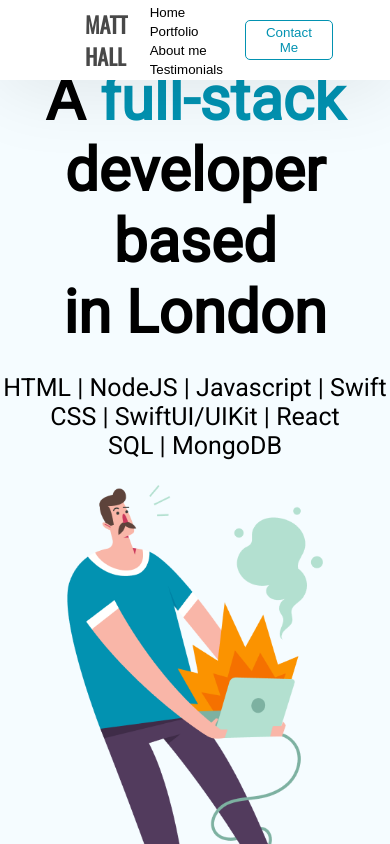
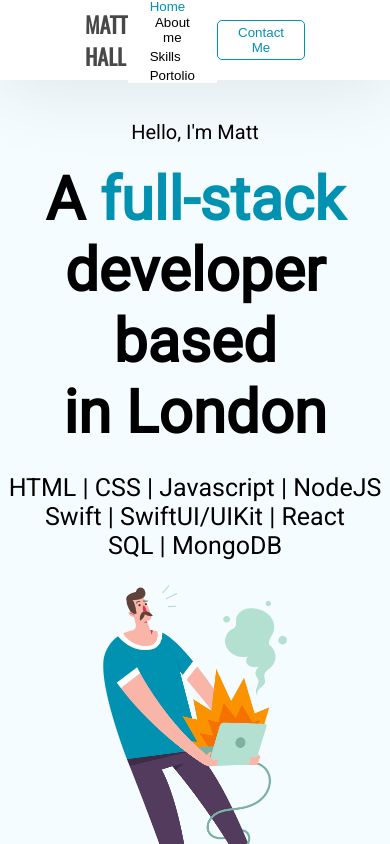
Before and after one commit to mhallrp/TechPortfolio-old, a React (Create React App) app: page / in a window 390 px wide. Shown: the top 844 px of the page. Built offline with nearby package versions, Linux system fonts and the light colour scheme.

Commit message:
top section responsive design

```diff
--- a/src/components/navBar/navBar.jsx
+++ b/src/components/navBar/navBar.jsx
@@ -1,44 +1,57 @@
-import React, { useEffect } from "react";
-import Styles from './styles.module.css'
+import React, { useEffect, useState } from "react";
+import Styles from './styles.module.css';
 
 function NavBar() {
+    const [navbarHeight, setNavbarHeight] = useState(80);
 
-    const sum = () => {
-       return 1 + 1
-    }
+    const [activeSection, setActiveSection] = useState(0);
 
-    console.log(sum())
-
-    useEffect( () => {
+    useEffect(() => {
         const handleScroll = () => {
             const scrollY = window.scrollY;
-            const navbarHeight = Math.max(60, 80 - scrollY / 3); // Calculate the new height
-            document.documentElement.style.setProperty('--nav-bar-height', `${navbarHeight}px`);
+            const halfViewportHeight = window.innerHeight / 2;
+
+            // Determine the active section based on scroll position
+            if (scrollY <= halfViewportHeight) {
+                setActiveSection(0); // Assuming "Portfolio" is the second button
+            } else if  (scrollY <= halfViewportHeight + 1000){
+                setActiveSection(1); // Back to "Home"
+            } else if  (scrollY <= halfViewportHeight + 2000){
+                setActiveSection(2); // Back to "Home"
+            } else if  (scrollY <= halfViewportHeight + 3000){
+                setActiveSection(3); // Back to "Home"
+            }
+
+            // Calculate the new navbar height
+            const newNavbarHeight = Math.max(60, 80 - scrollY / 3);
+            setNavbarHeight(newNavbarHeight);
         };
+
         window.addEventListener('scroll', handleScroll);
+
         return () => {
             window.removeEventListener('scroll', handleScroll);
         };
     }, []);
 
     return (
-        <div className={Styles.navBar}>
-    <div className={ Styles.navSection }>
-        <div className={ Styles.leftSection }>
-            <h1 className={ Styles.navTitle } >MATT HALL</h1>
+        <div className={Styles.navBar} style={{ height: `${navbarHeight}px` }}>
+            <div className={Styles.navSection}>
+                <div className={Styles.leftSection}>
+                    <h1 className={Styles.navTitle}>MATT HALL</h1>
+                </div>
+                <div className={Styles.centerSection}>
+                    <button className={activeSection === 0 ? Styles.buttonSelected : ""}>Home</button>
+                    <button className={activeSection === 1 ? Styles.buttonSelected : ""}>About me</button>
+                    <button className={activeSection === 2 ? Styles.buttonSelected : ""}>Skills</button>
+                    <button className={activeSection === 3 ? Styles.buttonSelected : ""}>Portolio</button>
+                </div>
+                <div className={Styles.rightSection}>
+                    <button className={Styles.navContact}>Contact Me</button>
+                </div>
+            </div>
         </div>
-        <div className={ Styles.centerSection }>
-            <button>Home</button>
-            <button>Portfolio</button>
-            <button>About me</button>
-            <button>Testimonials</button>
-        </div>
-        <div className={ Styles.rightSection }>
-            <button className={ Styles.navContact } >Contact Me</button>
-        </div>
-    </div>
-</div>
-)
+    );
 }
 
-export default NavBar
+export default NavBar;
--- a/src/components/navBar/styles.module.css
+++ b/src/components/navBar/styles.module.css
@@ -32,6 +32,11 @@
     padding: 0px 22px;
     font-weight: 400;
 }
+
+.buttonSelected{
+    color: #0292B1;
+}
+
 .navTitle {
     font-size: 22px;
     margin-right:auto;
--- a/src/pages/landing/landing.jsx
+++ b/src/pages/landing/landing.jsx
@@ -5,24 +5,33 @@ import LaptopFire from "../../assets/laptopFire.png"
 
 function Landing(){
 
-    const [clicked, setClicked] = useState(false)
+    console.log(window.screen.availHeight)
 
     return (
         <div>
             <NavBar></NavBar>
-            <div className={Styles.topContent}>
+            <div className={Styles.topContent} >
                 <div className={ Styles.topTextSection }>
                     <p className={ Styles.helloText }>Hello, I'm Matt</p>
                     <h1>A <span className={ Styles.greenSpan }>full-stack </span><br/>developer based<br/>in London</h1>
-                    <p className={ Styles.skillsSpan }>HTML | NodeJS | Javascript | Swift<br/>CSS | SwiftUI/UIKit | React<br/>SQL | MongoDB </p>
+                    <p className={ Styles.skillsSpan }>HTML | CSS | Javascript | NodeJS<br/>Swift | SwiftUI/UIKit | React<br/>SQL | MongoDB </p>
                 </div>
                 <div className={ Styles.topImageSection }>
                     <img className={ Styles.topImage } src={LaptopFire} alt="fire" />
                 </div>
             </div>
-            <div className={ Styles.landingMiddle }>
+
+
+            <div className={ Styles.landingFirstSection }>
+                <div className={Styles.firstSkills}>
+                </div>
+            </div>
+            <div className={ Styles.landingSecondSection }>
                 <div className={Styles.middleSkills}>
-
+                </div>
+            </div>
+            <div className={ Styles.landingThirdSection }>
+                <div className={Styles.middleSkills}>
                 </div>
             </div>
         </div>
--- a/src/pages/landing/styles.module.css
+++ b/src/pages/landing/styles.module.css
@@ -1,11 +1,5 @@
 body {
     margin: 0;
-}
-
-.topIntro {
-    display: flex;
-    justify-content: center;
-    align-items: center;
 }
 
 .topContent {
@@ -15,11 +9,12 @@ body {
     text-align: center;
     justify-content: center;
     height: 100vh;
+    min-height: 700px;
     background-color: #F5FCFF;
 }
 
 .topTextSection {
-    /* width: 27%; */
+    margin-top: 0px;
     font-size: 30px;
     font-family: 'Roboto', sans-serif;
 }
@@ -32,10 +27,26 @@ body {
 .greenSpan{
     color: #0292B1;
 }
-
-.topImageSection{
-
-}
 .topImage{
     width: 70%;
 }
+
+.landingFirstSection{
+    height: 1000px;
+}
+.landingSecondSection{
+    height: 1000px;
+    background-color: #F5FCFF;
+}
+.landingThirdSection{
+    height: 1000px;
+}
+
+@media (max-width: 804px) {
+    .topTextSection {
+        margin-top: 100px; /* Adjust the margin as needed */
+    }
+    .topImage{
+        width: 50%;
+    }
+}
```
